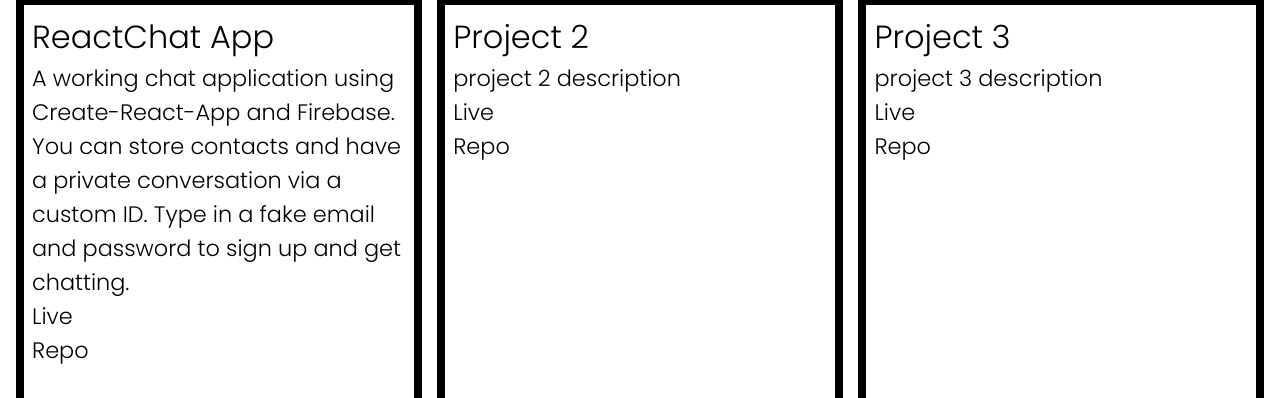
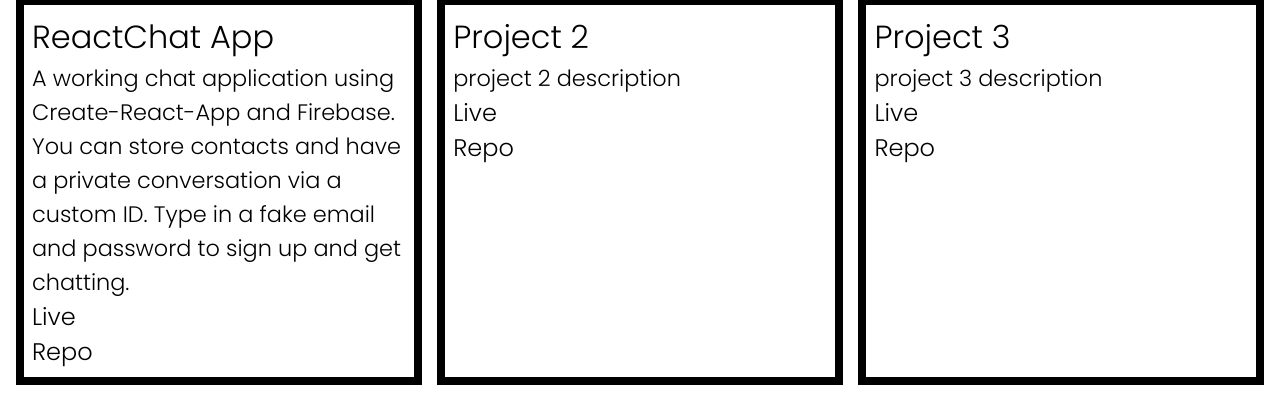
Before and after one commit to alyssathi/portfolio, a Gatsby site: page / in a window 1280 px wide. Shown: the part 1141-1539 px from the top of the page. Built offline with nearby package versions, Linux system fonts and the light colour scheme; Gatsby itself is replaced by a stand-in of ours.

Commit message:
fixed styles on project card

```diff
--- a/src/components/projects/projectCard/index.jsx
+++ b/src/components/projects/projectCard/index.jsx
@@ -22,13 +22,13 @@ export function ProjectCard({ title, description, moreInfo, repo, live }) {
       <div className={projectCardStyles.buttonContainer}>
         <Button
           className={projectCardStyles.buttonStyles}
-          buttonName={<p>Live</p>}
+          buttonName={<p style={{ fontSize: "1.5rem" }}>Live</p>}
           target="_blank"
           buttonFunction={live}
         />
         <Button
           className={projectCardStyles.buttonStyles}
-          buttonName={<p>Repo</p>}
+          buttonName={<p style={{ fontSize: "1.5rem" }}>Repo</p>}
           target="_blank"
           buttonFunction={`https://github.com/alyssathi/${repo}`}
         />
--- a/src/components/projects/projectCard/projectCard.module.scss
+++ b/src/components/projects/projectCard/projectCard.module.scss
@@ -10,7 +10,6 @@
   border: black 0.5rem solid;
   padding: 0.5rem;
   width: 32.5%;
-  height: 70vh;
 
   @include respond(tablet-landscape) {
     width: 100%;
@@ -28,3 +27,7 @@
   margin-top: 0.5rem;
   height: min-content;
 }
+
+.button-styles {
+  font-size: 1rem;
+}
--- a/src/components/projects/projectList/projectsArray.jsx
+++ b/src/components/projects/projectList/projectsArray.jsx
@@ -5,7 +5,7 @@ export const projectsArray = [
       "A working chat application using Create-React-App and Firebase. You can store contacts and have a private conversation via a custom ID. Type in a fake email and password to sign up and get chatting.",
     moreInfo: "more info on project 1",
     repo: "reactChat",
-    live: "https://reactchat-dev.web.app/login",
+    live: "https://reactchat-dev.firebaseapp.com",
   },
   {
     title: "Project 2",
```
